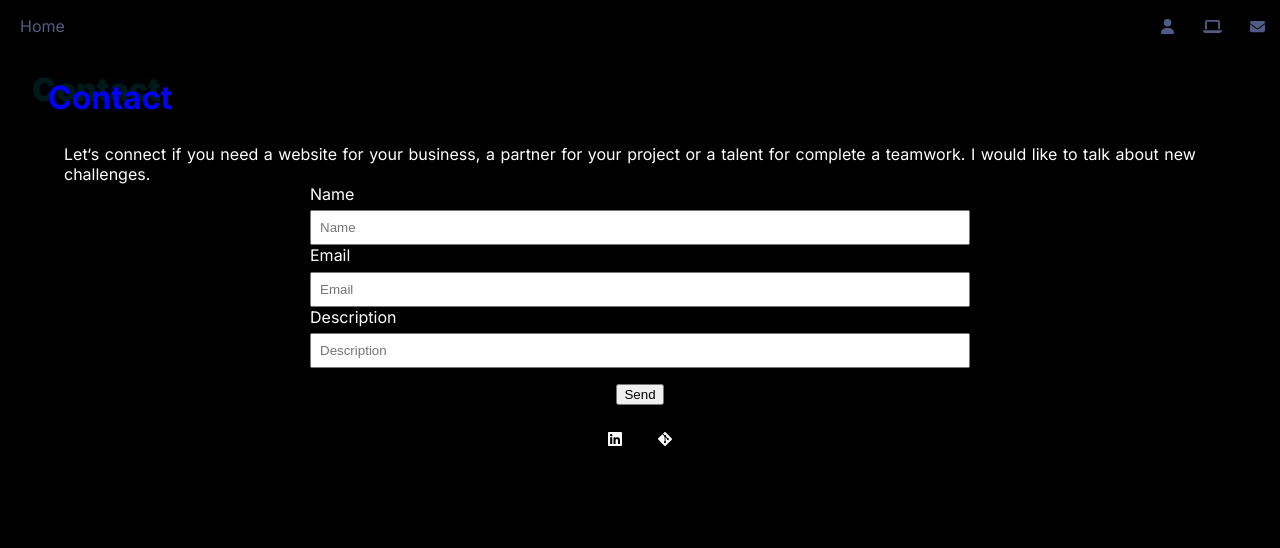
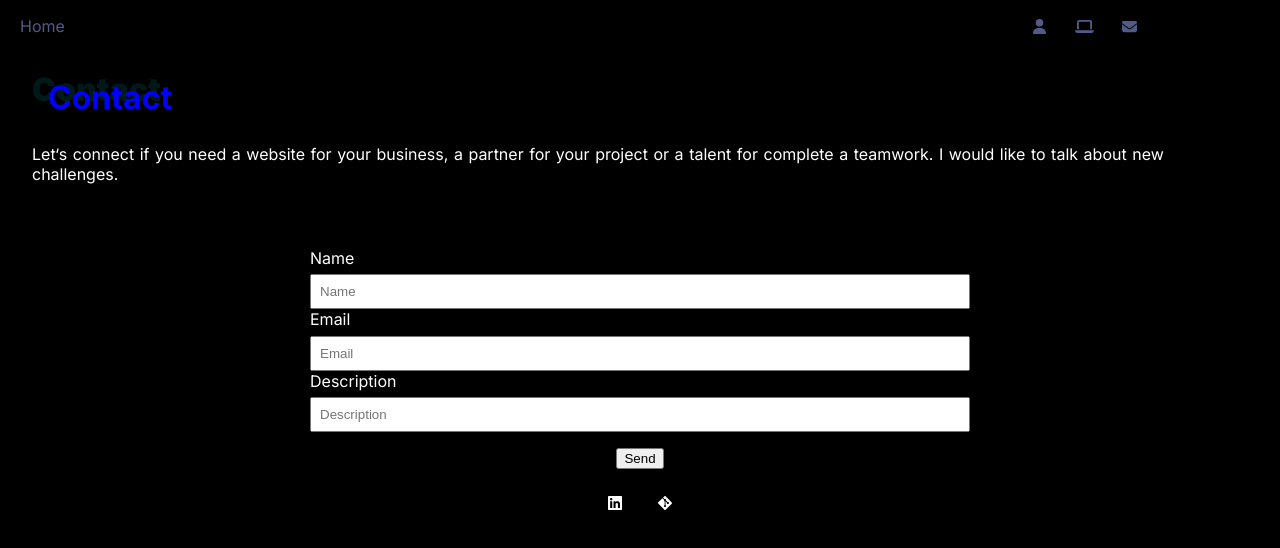
Before and after one commit to loveragabriel/gabriel, a Next.js app: page /contact in a window 1280 px wide. Shown: the top 548 px of the page. Built offline with nearby package versions, Linux system fonts and the light colour scheme.

Commit message:
ajusto validación null input form

```diff
--- a/src/app/contact/ContactForm.jsx
+++ b/src/app/contact/ContactForm.jsx
@@ -19,6 +19,13 @@ export default function ContactForm() {
 
   const sendEmail = (e) => {
     e.preventDefault();
+    if (
+      dataForm.name === "" ||
+      dataForm.email === "" ||
+      dataForm.description === ""
+    ) {
+      alert("Complete los datos");
+    } else {
       emailjs
         .sendForm(
           `${process.env.NEXT_PUBLIC_EMAILJS_SERVICE}`,
@@ -29,6 +36,7 @@ export default function ContactForm() {
         .then((response) => console.log(response))
         .catch((error) => console.log(error));
       e.target.reset();
+    }
   };
 
   return (
@@ -61,7 +69,9 @@ export default function ContactForm() {
           onChange={handleChange}
         />
       </label>
-      <button className={styles.send_button} type="submit">Send</button>
+      <button className={styles.send_button} type="submit">
+        Send
+      </button>
     </form>
   );
 }
--- a/src/app/contact/contact.module.css
+++ b/src/app/contact/contact.module.css
@@ -1,56 +1,59 @@
-.contact_text{
+.contact_text {
     word-spacing: 1.05px;
-    margin-bottom: 3rem;
+    margin-bottom: 4rem;
 }
 
-.nextworks{
+.nextworks {
     display: flex;
     flex-direction: row;
     justify-content: center;
 }
 
-.icons{
+.icons {
     width: 30px;
     color: white;
     margin: 10px;
 }
 
-.form{
+.form {
     display: flex;
     flex-direction: column;
     margin: 2re auto;
 }
 
-.inputForm{
+.inputForm {
     display: flex;
     flex-direction: column;
 }
 
 .inputForm:first-child label {
     margin-top: 2rem;
-  }
+}
 
-.inputForm input{
+.inputForm input {
     margin-top: 0.4rem;
     padding: 0.5rem;
 }
 
-.send_button{
+.send_button {
     margin: 1rem;
 }
 
-@media (min-width:600px){
-    .contact_text{
-        margin: auto 2rem;
-    }
+@media (min-width:600px) {
+
 }
 
-@media (min-width:500px){
-    .form{
+@media (min-width:500px) {
+    .form {
         align-items: center;
     }
 
     .form input {
-        width: 50vw; /* Corrected 'form [input]' to '.form input' */
-      }
+        width: 50vw;
+        /* Corrected 'form [input]' to '.form input' */
+    }
+
+    .contact_text {
+        margin-bottom: 4rem;
+    }
 }
--- a/src/app/globals.css
+++ b/src/app/globals.css
@@ -1,6 +1,4 @@
 * :root {
-  max-width: 1100px;
-
   --orange-color: orange;
 }
 
@@ -9,119 +7,3 @@ body{
   background-color: black;
   color: white;
 }
-/*
-* {
-  margin:  0 auto;
-  padding: 0;
-  color: white;
-  background-color:black ;
-} */
-
-
-/* :root {
-  --max-width: 1100px;
-  --border-radius: 12px;
-  --font-mono: ui-monospace, Menlo, Monaco, 'Cascadia Mono', 'Segoe UI Mono',
-    'Roboto Mono', 'Oxygen Mono', 'Ubuntu Monospace', 'Source Code Pro',
-    'Fira Mono', 'Droid Sans Mono', 'Courier New', monospace;
-
-  --foreground-rgb: 0, 0, 0;
-  --background-start-rgb: 214, 219, 220;
-  --background-end-rgb: 255, 255, 255;
-
-  --primary-glow: conic-gradient(
-    from 180deg at 50% 50%,
-    #16abff33 0deg,
-    #0885ff33 55deg,
-    #54d6ff33 120deg,
-    #0071ff33 160deg,
-    transparent 360deg
-  );
-  --secondary-glow: radial-gradient(
-    rgba(255, 255, 255, 1),
-    rgba(255, 255, 255, 0)
-  );
-
-  --tile-start-rgb: 239, 245, 249;
-  --tile-end-rgb: 228, 232, 233;
-  --tile-border: conic-gradient(
-    #00000080,
-    #00000040,
-    #00000030,
-    #00000020,
-    #00000010,
-    #00000010,
-    #00000080
-  );
-
-  --callout-rgb: 238, 240, 241;
-  --callout-border-rgb: 172, 175, 176;
-  --card-rgb: 180, 185, 188;
-  --card-border-rgb: 131, 134, 135;
-}
-
-@media (prefers-color-scheme: dark) {
-  :root {
-    --foreground-rgb: 255, 255, 255;
-    --background-start-rgb: 0, 0, 0;
-    --background-end-rgb: 0, 0, 0;
-
-    --primary-glow: radial-gradient(rgba(1, 65, 255, 0.4), rgba(1, 65, 255, 0));
-    --secondary-glow: linear-gradient(
-      to bottom right,
-      rgba(1, 65, 255, 0),
-      rgba(1, 65, 255, 0),
-      rgba(1, 65, 255, 0.3)
-    );
-
-    --tile-start-rgb: 2, 13, 46;
-    --tile-end-rgb: 2, 5, 19;
-    --tile-border: conic-gradient(
-      #ffffff80,
-      #ffffff40,
-      #ffffff30,
-      #ffffff20,
-      #ffffff10,
-      #ffffff10,
-      #ffffff80
-    );
-
-    --callout-rgb: 20, 20, 20;
-    --callout-border-rgb: 108, 108, 108;
-    --card-rgb: 100, 100, 100;
-    --card-border-rgb: 200, 200, 200;
-  }
-}
-
-* {
-  box-sizing: border-box;
-  padding: 0;
-  margin: 0;
-}
-
-html,
-body {
-  max-width: 100vw;
-  overflow-x: hidden;
-}
-
-body {
-  color: rgb(var(--foreground-rgb));
-  background: linear-gradient(
-      to bottom,
-      transparent,
-      rgb(var(--background-end-rgb))
-    )
-    rgb(var(--background-start-rgb));
-}
-
-a {
-  color: inherit;
-  text-decoration: none;
-}
-
-@media (prefers-color-scheme: dark) {
-  html {
-    color-scheme: dark;
-  }
-} */
--- a/src/components/navbar/nav_bar.module.css
+++ b/src/components/navbar/nav_bar.module.css
@@ -7,7 +7,7 @@
     left:0 ;
     background-color: black;
     z-index: 2;
-    width: 100vw;
+    width: 90vw;
 }
 
 .ul {
```
Lines whose indentation alone changed are shown as unchanged.
